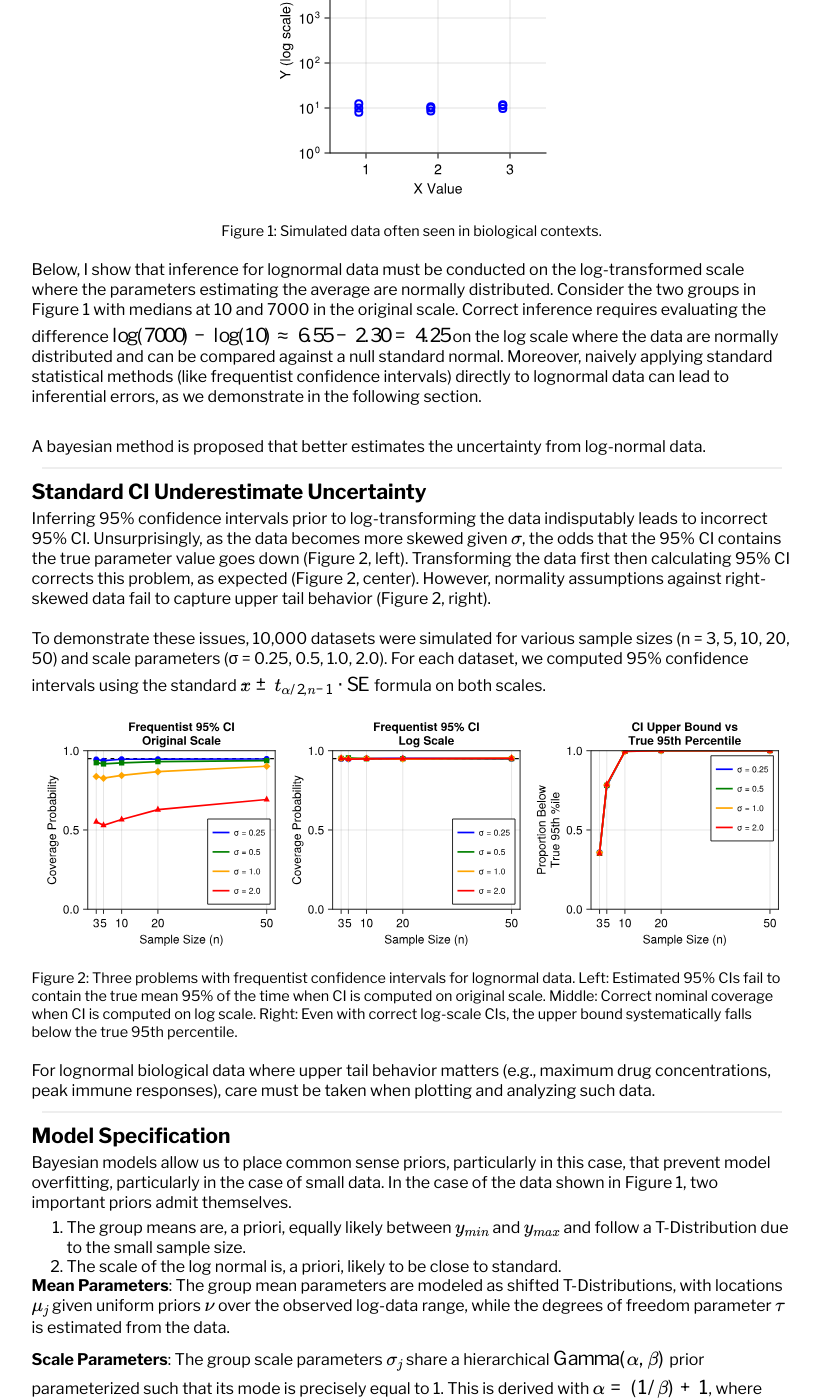
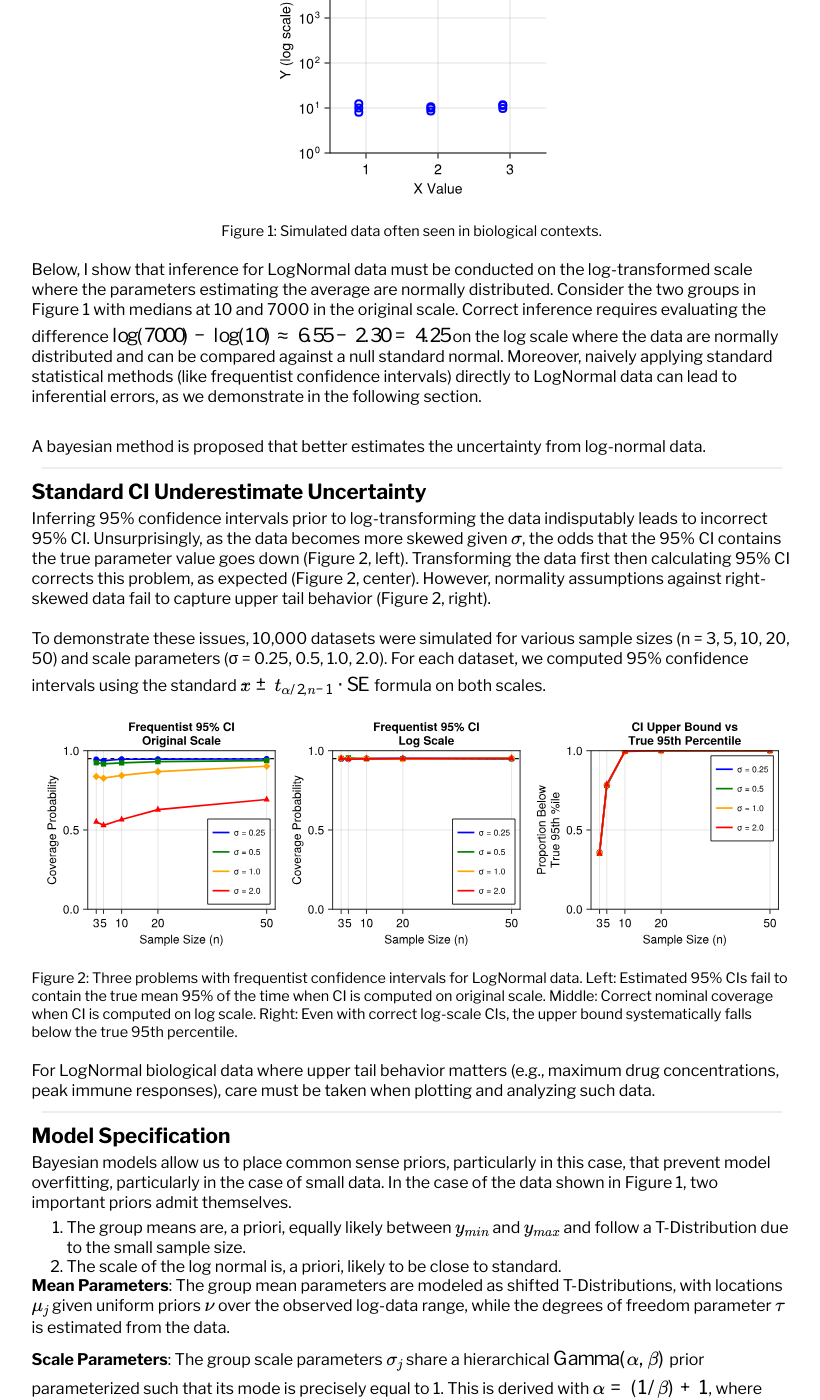
Before and after one commit to dan-sprague/dan-sprague.github.io, a Jekyll site: the page built from _posts/2025-11-11-bayesian-lognormal.markdown, in a window 1280 px wide and 1400 px high, scrolled down 714 px. Shown: the whole window, without its empty margins (221-1041 px from the left). Built offline with Jekyll 4.4.1, drawn with Linux system fonts in a browser that asks for light colours; formulas are drawn with MathJax 3; some of the changed text lies outside the part shown.

Commit message:
lognormal -> LogNormal

````diff
--- a/_posts/2025-11-11-bayesian-lognormal.markdown
+++ b/_posts/2025-11-11-bayesian-lognormal.markdown
@@ -23,8 +23,8 @@
 **Summary:**
 
 - **Appropriate Transformation**: LogNormal distributed data must have uncertainty quantified in the log transformed space.
-- **Uncertainty Underestimation**: Naive frequentist maximum likelihood 95% CI underestimate true uncertainty of right-skewed data due to the unknown scale parameter in the lognormal likelihood. Complex estimatation methods exist but $n=3$ samples stretches what is possible.
-- **Bayesian Posterior Estimation**: A simple bayesian approach is proposed that better estimates the underlying distirbution and uncertainty for lognormal data. Partial pooling is used to estimate a posterior distribution for the scale parameter.
+- **Uncertainty Underestimation**: Naive frequentist maximum likelihood 95% CI underestimate true uncertainty of right-skewed data due to the unknown scale parameter in the LogNormal likelihood. Complex estimatation methods exist but $n=3$ samples stretches what is possible.
+- **Bayesian Posterior Estimation**: A simple bayesian approach is proposed that better estimates the underlying distirbution and uncertainty for LogNormal data. Partial pooling is used to estimate a posterior distribution for the scale parameter.
 - **Consistent improvement**: The Bayesian approach provides superior distribution approximation across diverse parameter regimes. The model jointly estimates the posterior of the mean and scale parameters and allows precise quantification of derived statistics from the posterior.
 <br><br>
 <hr>
@@ -39,7 +39,7 @@
   <figcaption style="text-align: center; font-style: plain; font-size: 0.9em;">Figure 1: Simulated data often seen in biological contexts.</figcaption>
 </div>
 
-<p>Below, I show that inference for lognormal data must be conducted on the log-transformed scale where the parameters estimating the average are normally distributed. Consider the two groups in Figure 1 with medians at 10 and 7000 in the original scale. Correct inference requires evaluating the difference $\log(7000) - \log(10) \approx 6.55 - 2.30 = 4.25$ on the log scale where the data are normally distributed and can be compared against a null standard normal. Moreover, naively applying standard statistical methods (like frequentist confidence intervals) directly to lognormal data can lead to inferential errors, as we demonstrate in the following section.</p>
+<p>Below, I show that inference for LogNormal data must be conducted on the log-transformed scale where the parameters estimating the average are normally distributed. Consider the two groups in Figure 1 with medians at 10 and 7000 in the original scale. Correct inference requires evaluating the difference $\log(7000) - \log(10) \approx 6.55 - 2.30 = 4.25$ on the log scale where the data are normally distributed and can be compared against a null standard normal. Moreover, naively applying standard statistical methods (like frequentist confidence intervals) directly to LogNormal data can lead to inferential errors, as we demonstrate in the following section.</p>
 <br>
 
 A bayesian method is proposed that better estimates the uncertainty from log-normal data.
@@ -55,10 +55,10 @@
 
 <div class="figure-container">
   <img src="/assets/images/coverage_combined.svg" alt="Coverage probability comparison"/>
-  <figcaption style="text-align: left; font-style: plain; font-size: 0.9em;">Figure 2: Three problems with frequentist confidence intervals for lognormal data. Left:  Estimated 95% CIs fail to contain the true mean 95% of the time when CI is computed on original scale. Middle: Correct nominal coverage when CI is computed on log scale. Right: Even with correct log-scale CIs, the upper bound systematically falls below the true 95th percentile.</figcaption>
+  <figcaption style="text-align: left; font-style: plain; font-size: 0.9em;">Figure 2: Three problems with frequentist confidence intervals for LogNormal data. Left:  Estimated 95% CIs fail to contain the true mean 95% of the time when CI is computed on original scale. Middle: Correct nominal coverage when CI is computed on log scale. Right: Even with correct log-scale CIs, the upper bound systematically falls below the true 95th percentile.</figcaption>
 </div>
 
-For lognormal biological data where upper tail behavior matters (e.g., maximum drug concentrations, peak immune responses), care must be taken when plotting and analyzing such data.
+For LogNormal biological data where upper tail behavior matters (e.g., maximum drug concentrations, peak immune responses), care must be taken when plotting and analyzing such data.
 <hr>
 
 ## Model Specification
@@ -136,7 +136,7 @@
 using Turing
 using Distributions
 
-@model function lognormal_model(class, y)
+@model function LogNormal_model(class, y)
     # Number of unique groups (6 total)
     n_groups = length(unique(class))
 
@@ -151,7 +151,7 @@
     ν ~ filldist(Uniform(y_min, y_max), n_groups)
     μ ~ arraydist(LocationScale.(ν, 1.0, TDist(τ)))
 
-    # Mode = 1 prior for standard lognormal scale
+    # Mode = 1 prior for standard LogNormal scale
     β ~ Exponential()
     α = (1 / β) + 1
     σ ~ filldist(Gamma(α,β), n_groups)
@@ -159,7 +159,7 @@
     y ~ product_distribution(LogNormal.(μ[class], σ[class]))
 end
 
-model = lognormal_model(class_data, y_data)
+model = LogNormal_model(class_data, y_data)
 chain = sample(model, NUTS(), 5000;drop_warmup=true)
 ```
 
@@ -168,7 +168,7 @@
 
 Calculated 95% CI are shown in Figure 4. It is evident that the Bayesian 95%CI (specifically, posterior credible intervals) better represent uncertainty at the scale of $\log{y}$ with samples having a 95% chance of falling within $\mu \pm 0.5$ (approximately) as opposed to almost invisible bands in the naive maximum likelihood 95% CI.
 
-In the next section, I show that these wider confidence bands reflect better estimation of the underlying lognormal data distribution and are not just cautious estimates.
+In the next section, I show that these wider confidence bands reflect better estimation of the underlying LogNormal data distribution and are not just cautious estimates.
 
 <div class="figure-container">
   <img src="/assets/images/comparison_plot.svg" alt="Model fit comparison"/>
@@ -188,15 +188,15 @@
 
 ## Discussion
 
-The mode-at-one parameterization for the scale prior represents a principled choice for lognormal data, as it centers the prior on a neutral scaling assumption while allowing the data to drive the posterior away from this default when warranted. Likewise for the uniform prior on group means, which specifies no prior assumption on the location of the means while incorporating uncertainty. These choices prevent overconfidence in the ultra small data regime while simultaneously representing common sense prior belief about the data, conditional on true lognormal distribution.
+The mode-at-one parameterization for the scale prior represents a principled choice for LogNormal data, as it centers the prior on a neutral scaling assumption while allowing the data to drive the posterior away from this default when warranted. Likewise for the uniform prior on group means, which specifies no prior assumption on the location of the means while incorporating uncertainty. These choices prevent overconfidence in the ultra small data regime while simultaneously representing common sense prior belief about the data, conditional on true LogNormal distribution.
 
-This substantial improvement in KL divergence against simulated ground truth data demonstrates that the Bayesian approach provides superior approximation of underlying lognormal distributed data, especially in small-sample scenarios where maximum likelihood estimation is unstable.
+This substantial improvement in KL divergence against simulated ground truth data demonstrates that the Bayesian approach provides superior approximation of underlying LogNormal distributed data, especially in small-sample scenarios where maximum likelihood estimation is unstable.
 
 <hr>
 
 ## Methods
 
-Analysis was performed using [Turing.jl](https://turing.ml/) for probabilistic programming. Code and data are available from [this script](https://github.com/dan-sprague/LogNormalError/blob/main/bayesian_lognormal_analysis.jl).
+Analysis was performed using [Turing.jl](https://turing.ml/) for probabilistic programming. Code and data are available from [this script](https://github.com/dan-sprague/LogNormalError/blob/main/bayesian_LogNormal_analysis.jl).
 
 ### Inference Details
 
````
